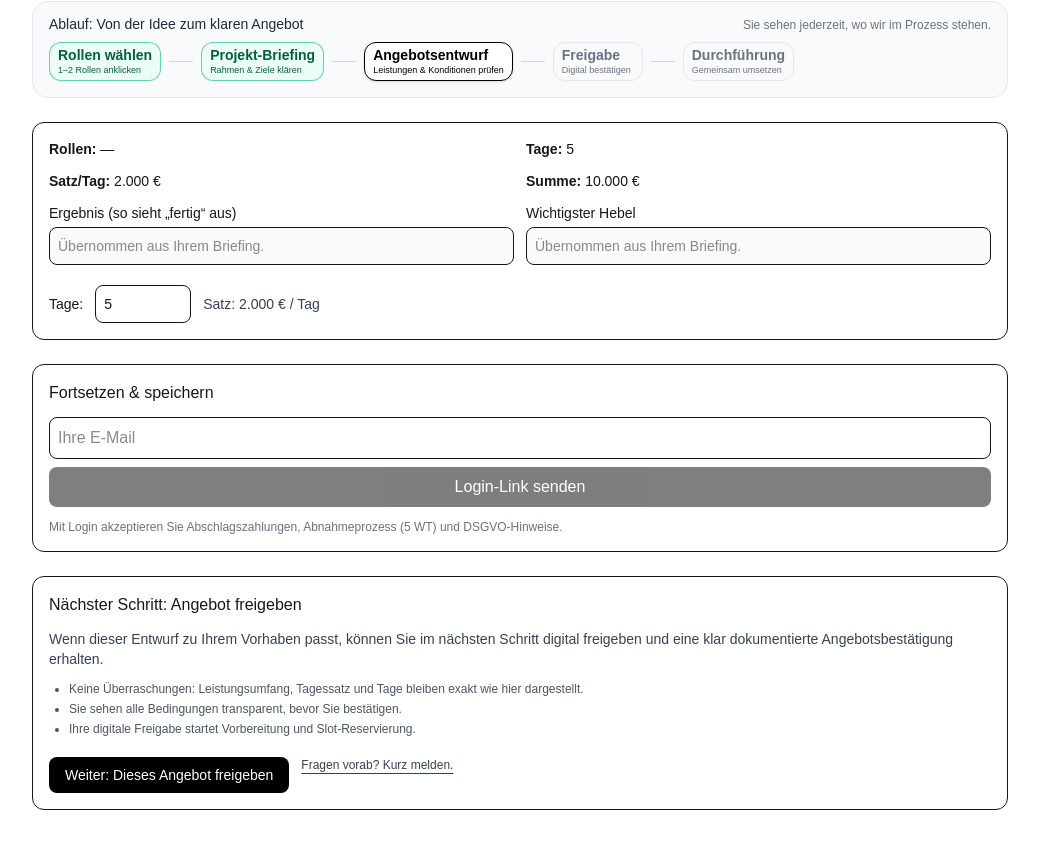
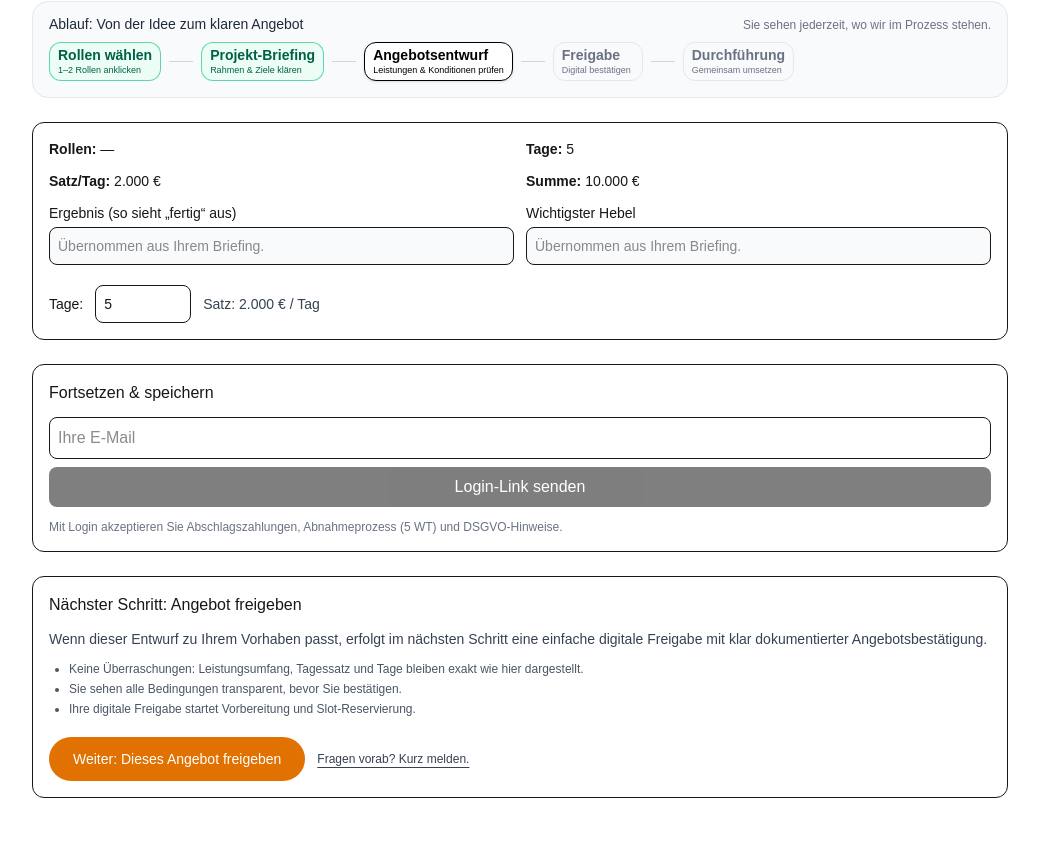
Before and after one commit to karsten2025/Client-Portal, a Next.js app: page /offer in a window 1280 px wide. Shown: the part 185-1034 px from the top of the page, without its empty margins (120-1159 px from the left). Built offline with nearby package versions, Linux system fonts and the light colour scheme; no server answers; what @react-pdf/renderer would draw is missing.

Commit message:
Improve offer approval CTA with amber tooltip and process hints

```diff
--- a/app/offer/page.tsx
+++ b/app/offer/page.tsx
@@ -419,54 +419,84 @@ export default function OfferPage() {
         </p>
       </section>
 
-      {/* Nächster Schritt: Freigabe / Next step: Confirmation */}
+      {/* Nächster Schritt: Freigabe / Hover-Erklärung */}
       <section className="rounded-xl border p-4 space-y-3">
         <h2 className="font-medium">
           {lang === "en"
-            ? "Next step: Confirm & kick off"
+            ? "Next step: Approve this offer"
             : "Nächster Schritt: Angebot freigeben"}
         </h2>
 
         <p className="text-sm text-gray-700">
           {lang === "en"
-            ? "If this draft reflects what you want, you can confirm it in the next step and receive a clean, binding offer summary."
-            : "Wenn dieser Entwurf zu Ihrem Vorhaben passt, können Sie im nächsten Schritt digital freigeben und eine klar dokumentierte Angebotsbestätigung erhalten."}
+            ? "If this draft reflects what you want, the next step will be a simple digital confirmation with a clear, documented offer summary."
+            : "Wenn dieser Entwurf zu Ihrem Vorhaben passt, erfolgt im nächsten Schritt eine einfache digitale Freigabe mit klar dokumentierter Angebotsbestätigung."}
         </p>
 
         <ul className="list-disc pl-5 text-xs text-gray-600 space-y-1">
           <li>
             {lang === "en"
-              ? "No surprise: scope, rate and days stay exactly as shown here."
+              ? "No surprises: scope, rate and days stay exactly as shown here."
               : "Keine Überraschungen: Leistungsumfang, Tagessatz und Tage bleiben exakt wie hier dargestellt."}
           </li>
           <li>
             {lang === "en"
-              ? "You see all conditions before you confirm."
+              ? "You see all conditions transparently before confirming."
               : "Sie sehen alle Bedingungen transparent, bevor Sie bestätigen."}
           </li>
           <li>
             {lang === "en"
-              ? "Your digital confirmation triggers preparation & scheduling."
+              ? "Your digital approval will trigger preparation and slot reservation."
               : "Ihre digitale Freigabe startet Vorbereitung und Slot-Reservierung."}
           </li>
         </ul>
 
-        <div className="flex flex-wrap gap-3 pt-2">
-          <Link
-            href={`/confirm?lang=${lang}`}
-            className="inline-flex items-center justify-center rounded-lg bg-black text-white px-4 py-2 text-sm"
-          >
-            {lang === "en"
-              ? "Continue: Confirm this offer"
-              : "Weiter: Dieses Angebot freigeben"}
-          </Link>
+        <div className="flex flex-col sm:flex-row sm:items-center gap-3 pt-2">
+          {/* Button mit freundlichem Tooltip */}
+          <div className="relative group inline-flex">
+            <button
+              type="button"
+              className="rounded-full bg-amber-600 hover:bg-amber-700 text-white px-6 py-3 text-sm font-medium"
+              title={
+                lang === "en"
+                  ? "Soon: click here to digitally approve this offer and receive a documented confirmation."
+                  : "Bald: Hier klicken, um dieses Angebot digital freizugeben und eine dokumentierte Bestätigung zu erhalten."
+              }
+            >
+              {lang === "en"
+                ? "Continue: Approve this offer"
+                : "Weiter: Dieses Angebot freigeben"}
+            </button>
+
+            <div className="pointer-events-none absolute left-0 top-full mt-2 w-[260px] rounded-lg bg-amber-50 border border-amber-300 text-[10px] sm:text-xs text-amber-900 shadow-md px-3 py-2 opacity-0 group-hover:opacity-100 transition-opacity">
+              {lang === "en" ? (
+                <>
+                  This button will, in the next expansion stage, lead you to a
+                  simple digital approval.
+                  <br />
+                  You&apos;ll review once more and confirm with one click.
+                </>
+              ) : (
+                <>
+                  Dieser Button führt Sie im nächsten Ausbauschritt zu einer
+                  einfachen digitalen Freigabe.
+                  <br />
+                  Sie prüfen final und bestätigen mit einem Klick.
+                </>
+              )}
+            </div>
+          </div>
 
           <a
-            href="mailto:karsten.zenk@gmail.com"
+            href={
+              lang === "de"
+                ? "mailto:karsten.zenk@gmail.com?subject=Frage%20zum%20Angebotsentwurf"
+                : "mailto:karsten.zenk@gmail.com?subject=Question%20about%20offer%20draft"
+            }
             className="text-xs text-gray-700 underline underline-offset-4"
           >
             {lang === "en"
-              ? "Questions first? Get in touch."
+              ? "Questions before approval? Reach out."
               : "Fragen vorab? Kurz melden."}
           </a>
         </div>
```
